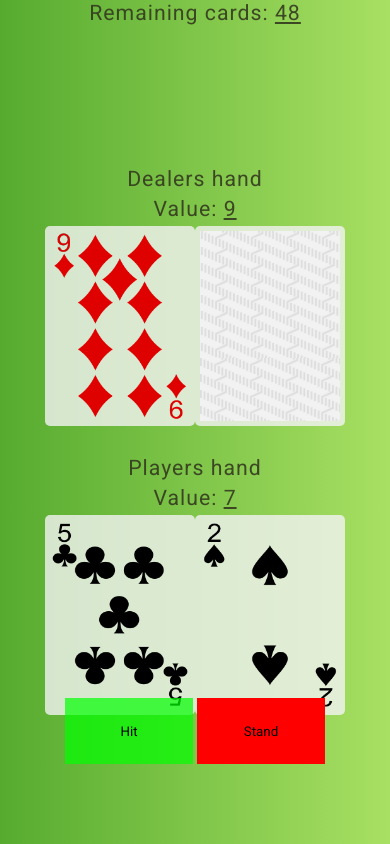
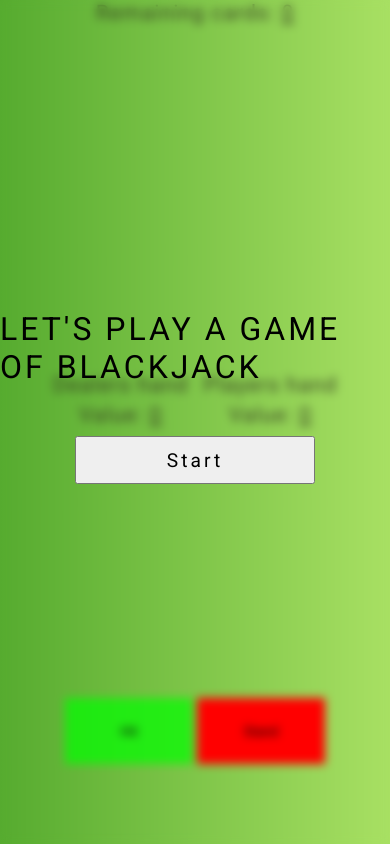
Before and after one commit to WhySoShy/BlackJack, a website: page index.html in a window 390 px wide. Drawn offline with nearby package versions, Linux system fonts and the light colour scheme.

Commit message:
Added a startscreen and changed some functions.

```diff
--- a/CSS/index.scss
+++ b/CSS/index.scss
@@ -7,6 +7,7 @@
 }
 /*End of default properties*/
 
+/* Mixin */
 @mixin CenterIt($placement: center, $placement2: center) {
     & {
         display: flex;
@@ -15,16 +16,14 @@
     }
 }
 
-/*End of mixins*/
 .Layout {
     @include CenterIt();
-    flex-flow: row wrap;
-    position: relative;
+    flex-flow: row nowrap;
     background: linear-gradient(to right, #56ab2f, #a8e063);
     height: 100%;
     min-height: 100vh;
     width: 100%;
-    gap: 15rem;
+    gap: 15px;
     label {
         font-size: 1.33em;
         color: rgba(50,55,30,.89);
@@ -37,11 +36,11 @@
         position: absolute;
         top: 3rem;
     }
-    $CardHeight: 200px;
-    $CardWidth: 150px;
+    $CardHeight: 150px;
+    $CardWidth: 125px;
     &-Hand {
         display: flex;
-        flex-flow: column wrap;
+        flex-flow: column nowrap;
         min-height: $CardHeight;
         position: relative;
         > label {
@@ -49,12 +48,16 @@
             padding: 25px 0 15px 0;
         }
         .Value {padding: 5px 0;}
+        section {
+            @include CenterIt(center, none);
+            flex-flow: wrap;
             .Cards {
                 background-color: rgba(244,244,244,.8);
                 padding: 5px;
                 border-radius: 5px;
                 height: $CardHeight;
                 width: $CardWidth;
+            }
         }
     }
     &-Buttons {
@@ -78,6 +81,30 @@
     }
 }
 
+.StopScreen {
+    @include CenterIt();
+    flex-direction: column;
+    position: absolute;
+    inset: 0;
+    backdrop-filter: blur(5px);
+    transition: .5s ease-in-out;
+    label {
+        position: relative;
+        bottom: 50px;
+        font-size: 2em;
+        letter-spacing: 3px;
+        text-transform: uppercase;
+    }
+    button {
+        height: 3rem;
+        width: 15rem;
+        font-size: 1.2em;
+        letter-spacing: 3px;
+        cursor: pointer;
+    }
+}
+
+/*#region Turn dealers card*/
 
 $Scale: scale(1.0555); //1.11
 $RotateY: rotateY(90deg); //180deg
@@ -97,12 +124,11 @@ $TranslateY: translateY(-25px); //50px
     }
 }
 
+/*#endregion*/
 
+/*#region Media queries*/
 @media only screen and (max-width: 846px) {
     .Layout {
-        flex-direction: column;
-        gap: 0rem;
-        padding-top: 1rem;
         &-Hand {
             label:first-of-type {
                 padding-bottom: 0;
@@ -113,3 +139,10 @@ $TranslateY: translateY(-25px); //50px
         top: 0 !important;
     }
 }
+// @media only screen and (min-width:847px) {
+//     .Layout {
+//         gap: 10rem;
+//     }
+// }
+
+/*#endregion*/
--- a/index.html
+++ b/index.html
@@ -32,6 +32,10 @@
         </div>
 
     </section>
+    <section class="StopScreen">
+        <label>Let's play a game of blackjack</label>
+        <button onclick="start()">Start</button>
+    </section>
 
 
 </body>
--- a/index.js
+++ b/index.js
@@ -1,6 +1,6 @@
 const cards = [];
 let hands = [];
-let gameState = true; // The game is started
+let gameState = false; // true = game i started
 let dealerShownCard = false;
 
 class Cards {
@@ -45,7 +45,7 @@ function giveCardImage(user, card) {
 function newCount() {$('#CardCount').text(`${cards.length}`)}
 //#endregion
 
-//#region Start functions
+//#region Start/End functions
 /**
  * Creates all the cards.
  */
@@ -106,8 +106,9 @@ async function turnDealersCard() {
 
     $('.Dealer-Cards #hidden')
         .replaceWith(imageReplace);
-    await wait (2000)
-    imageReplace.removeClass('RunItBack');
+
+    setTimeout(() => {imageReplace.removeClass('RunItBack')}, 2000)
+    await wait (200)
 }
 /**
  * Gives you a new card
@@ -117,12 +118,11 @@ async function hit() {
     if (!gameState)
         return;
     if (cards.length > 0 && value < 21) {
-        console.log("??")
         await drawCard('Player');
         value = getCardValues('Player');
     }
     if (value == 21 || value > 21) {
-        await turnDealersCard();
+        endGame();
         return;
     }
 }
@@ -130,17 +130,50 @@ async function stand() {
     dealerShownCard = true;
     gameState = false;
     await turnDealersCard();
-    if (getCardValues('Player') <= 21)  {
+    endGame();
+}
+async function start() {
+    $('.StopScreen').css({
+        "backdrop-filter": "none",
+        "opacity": 0,
+        "z-index": -1
+    });
+    gameState = true;
+    await wait(250);
+    createCards();
+    drawCard();
+
+}
+
+async function endGame() {
+    await turnDealersCard();
+    console.log(1)
+    if (getCardValues('Player') <= 21) {
+        console.log(2);
         while (getCardValues('Dealer') < 17)
         {
+            console.log(3);
             await wait(250);
             await drawCard('Dealer', true);
         }
+        if (getCardValues('Dealer') > 21)
+            busted("Player");
     }
-    else
-        console.log("Dealer down, you've busted")
+    else {
+        busted();
+        console.log("You've busted");
+    }
+
 }
-
+async function busted(player = "Player") {
+    await wait(1000);
+    hands = [];
+    $('.Dealer-Cards, .Player-Cards').empty();
+    $('.Value span').text('0');
+    gameState = true;
+    drawCard();
+    dealerShownCard = false;
+}
 //#endregion
 function getCardValues(user) {
     let newValue = 0;
@@ -179,6 +212,3 @@ function getCardValues(user) {
         $(`.${hand[0].User.capitalize()} .Value > span`).text(newValue);
     return newValue;
 }
-
-createCards();
-drawCard();
```
Also changed, not shown: CSS/index.css, 1 other file. Lines whose indentation alone changed are shown as unchanged.
